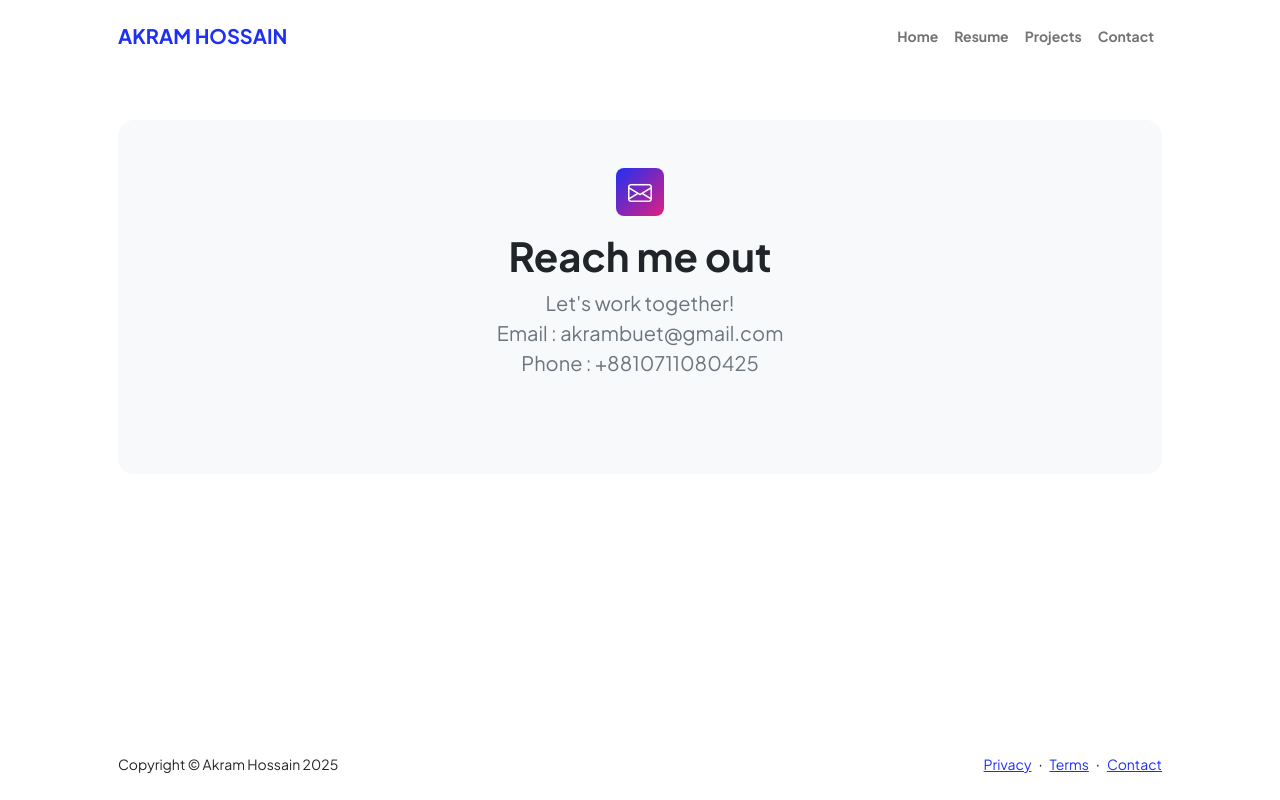
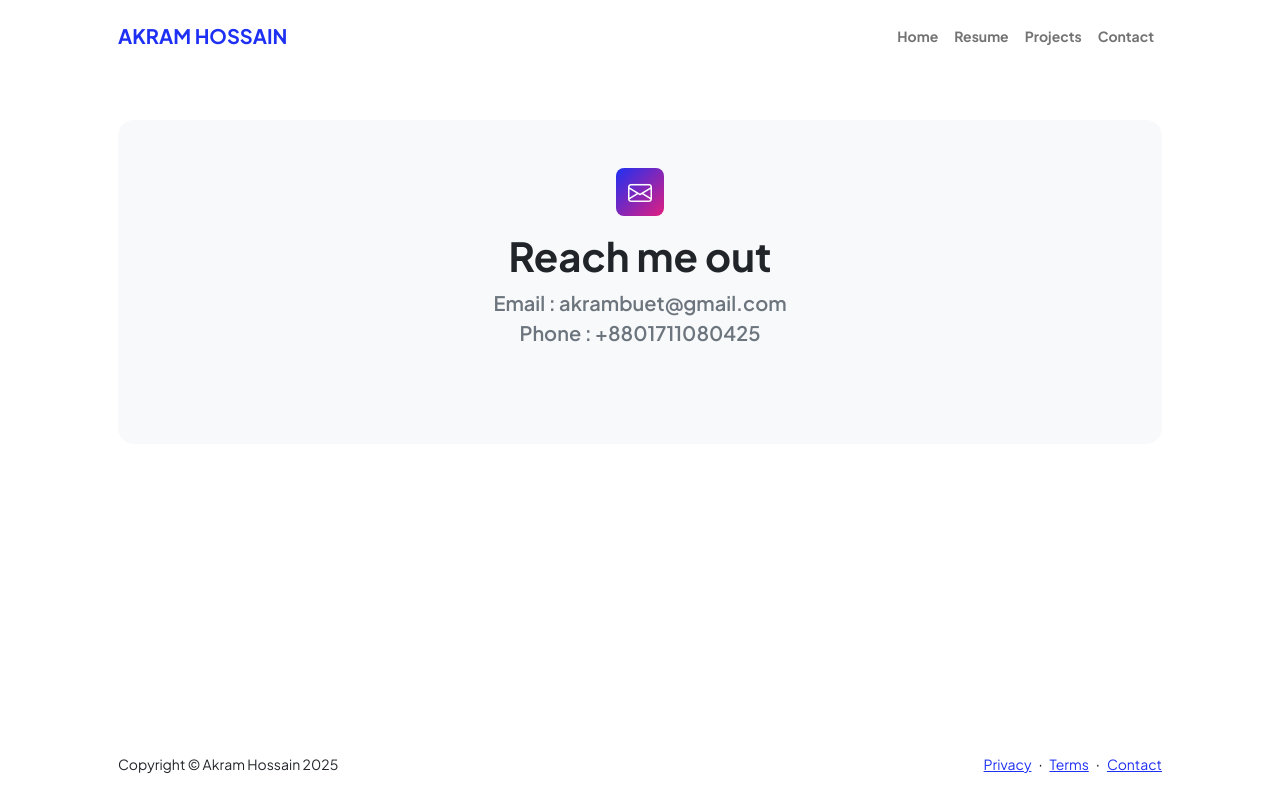
Before and after one commit to akram6043/akram6043.github.io, a plain HTML site: page contact.html in a window 1280 px wide. Drawn offline with nearby package versions, Linux system fonts and the light colour scheme.

Commit message:
Update contact.html

```diff
--- a/contact.html
+++ b/contact.html
@@ -42,9 +42,9 @@
                         <div class="text-center mb-5">
                             <div class="feature bg-primary bg-gradient-primary-to-secondary text-white rounded-3 mb-3"><i class="bi bi-envelope"></i></div>
                             <h1 class="fw-bolder">Reach me out</h1>
-                            <p class="lead fw-normal text-muted mb-0">Let's work together!</p>
-                            <p class="lead fw-normal text-muted mb-0">Email : akrambuet@gmail.com</p>
-                            <p class="lead fw-normal text-muted mb-0">Phone : +8810711080425</p>
+
+                            <p class="lead fw-semibold text-muted mb-0">Email : akrambuet@gmail.com</p>
+                            <p class="lead fw-semibold text-muted mb-0">Phone : +8801711080425</p>
                         </div>
                         <div class="row gx-5 justify-content-center">
                             <div class="col-lg-8 col-xl-6">
```
